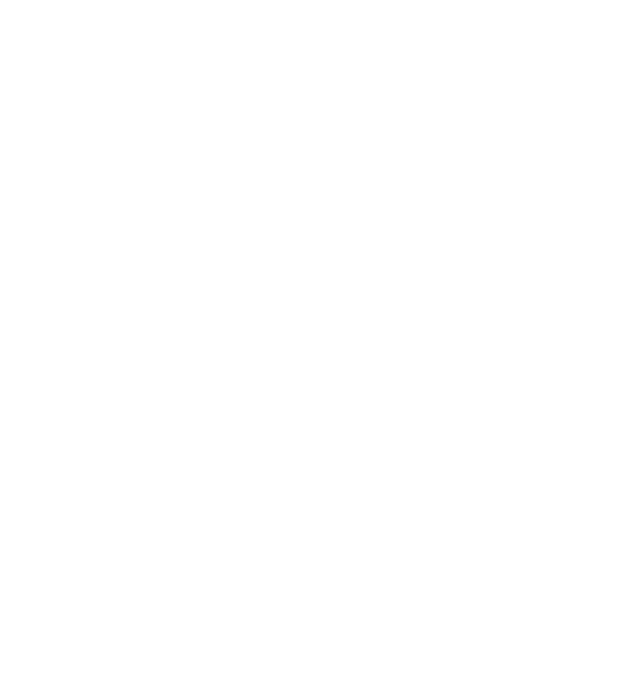
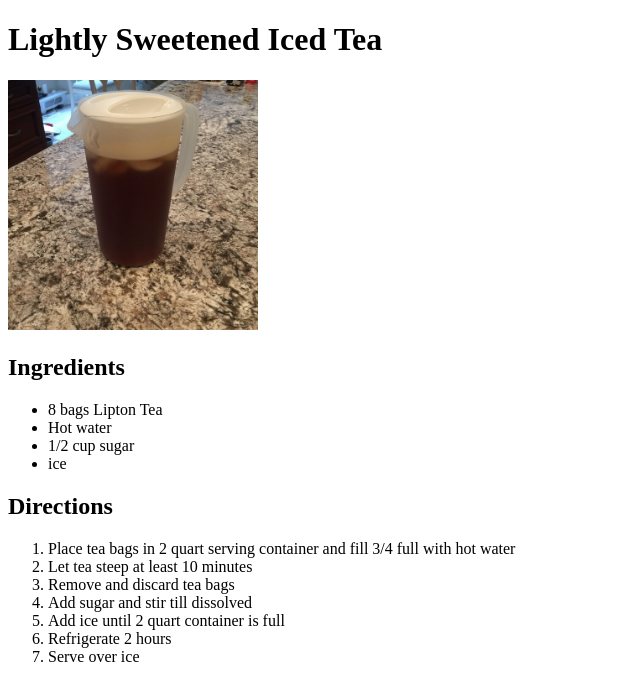
Before and after one commit to ClaytonLeeKopp/odin-recipes, a plain HTML site: page recipes/iced-tea.html in a window 1280 px wide. Shown: the whole page, without its empty margins (0-640 px from the left). Drawn offline with Linux system fonts and the light colour scheme.

Commit message:
add iced tea recipe and final edits

```diff
--- a/recipes/iced-tea.html
+++ b/recipes/iced-tea.html
@@ -0,0 +1,31 @@
+<!DOCTYPE html>
+<html lang="en">
+<head>
+    <meta charset="UTF-8">
+    <meta http-equiv="X-UA-Compatible" content="IE=edge">
+    <meta name="viewport" content="width=device-width, initial-scale=1.0">
+    <title>Lightly Sweetened Iced Tea</title>
+</head>
+<body>
+    <h1>Lightly Sweetened Iced Tea</h1>
+    <img src="../img/iced tea.jpeg" alt="Iced Tea" width="250">
+    <h2>Ingredients</h2>
+    <ul>
+        <li>8 bags Lipton Tea</li>
+        <li>Hot water</li>
+        <li>1/2 cup sugar</li>
+        <li>ice</li>
+    </ul>
+    <h2>Directions</h2>
+    <ol>
+        <li>Place tea bags in 2 quart serving container and fill 3/4 full with hot water</li>
+        <li>Let tea steep at least 10 minutes</li>
+        <li>Remove and discard tea bags</li>
+        <li>Add sugar and stir till dissolved</li>
+        <li>Add ice until 2 quart container is full</li>
+        <li>Refrigerate 2 hours</li>
+        <li>Serve over ice</li>
+    </ol>
+
+</body>
+</html>
```
Also changed, not shown: recipes/chicken-soup.html (+1 -1 lines).
